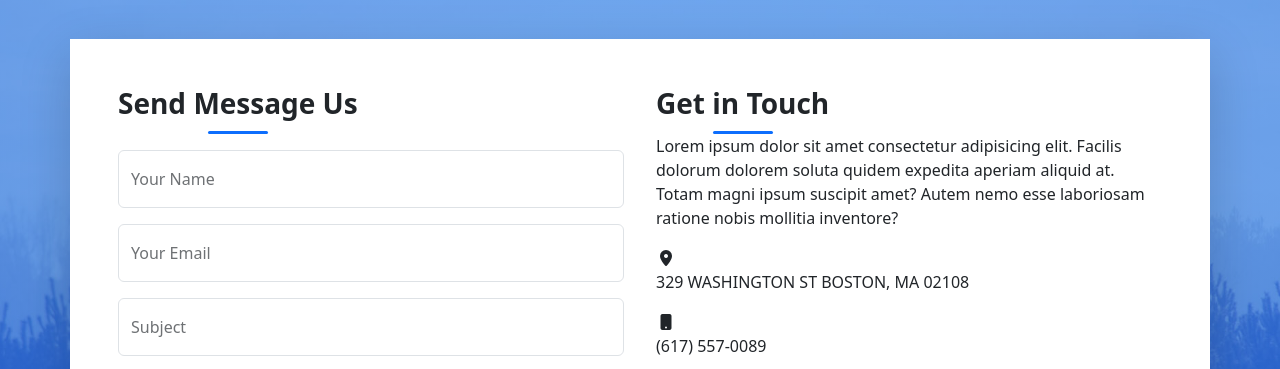
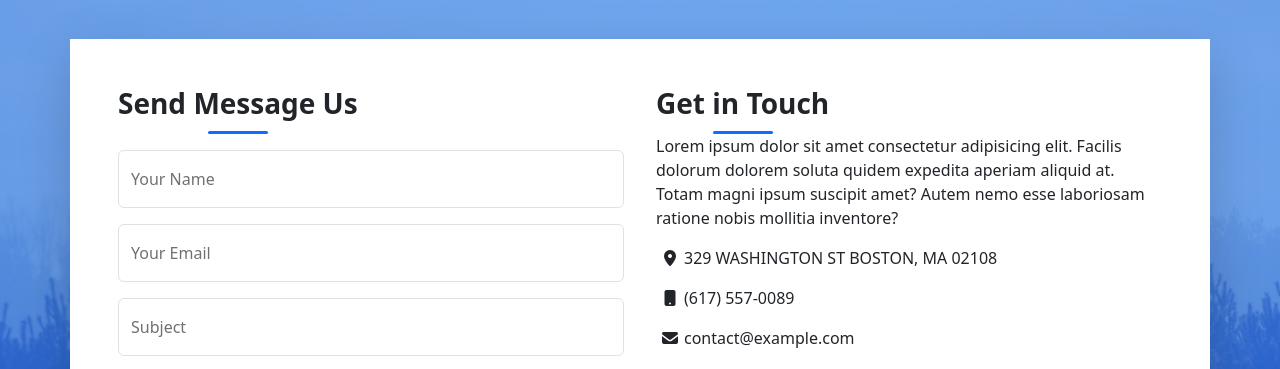
Before and after one commit to Alaa-Zakaria12/DevFolio-task, a plain HTML site: page index.html in a window 1280 px wide. Shown: the part 5290-5659 px from the top of the page. Drawn offline with Linux system fonts and the light colour scheme.

Commit message:
version 1.0

```diff
--- a/index.html
+++ b/index.html
@@ -520,16 +520,16 @@
                 </div>
                 <p>Lorem ipsum dolor sit amet consectetur adipisicing elit. Facilis dolorum dolorem soluta quidem expedita aperiam aliquid at. Totam magni ipsum suscipit amet? Autem nemo esse laboriosam ratione nobis mollitia inventore?</p>
                 <div class="get-in-icons">
-                  <div>
-                    <i class="fa-solid fa-location-dot"></i>
+                  <div class="d-flex">
+                    <i class="fa-solid fa-location-dot mt-1 mx-1"></i>
                     <p>329 WASHINGTON ST BOSTON, MA 02108</p>
                   </div>
-                  <div>
-                    <i class="fa-solid fa-mobile-button"></i>
+                  <div class="d-flex">
+                    <i class="fa-solid fa-mobile-button mt-1 mx-1"></i>
                     <p>(617) 557-0089</p>
                   </div>
-                  <div>
-                    <i class="fa-solid fa-envelope"></i>
+                  <div class="d-flex">
+                    <i class="fa-solid fa-envelope mt-1 mx-1"></i>
                     <p>contact@example.com</p>
                   </div>
                   <div class="social-icons mt-3">
```
